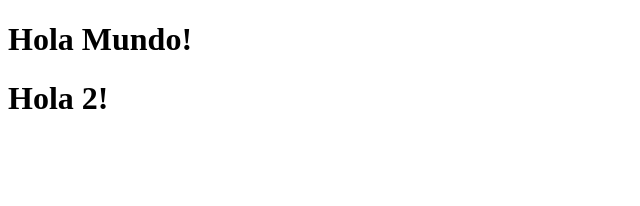
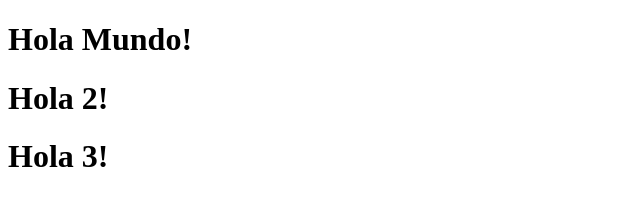
Before and after one commit to aluhxp/Sistema-Practicas, a plain HTML site: page index.html in a window 1280 px wide. Shown: the whole page, without its empty margins (0-640 px from the left). Drawn offline with Linux system fonts and the light colour scheme.

Commit message:
Primer-aluh-lap

```diff
--- a/index.html
+++ b/index.html
@@ -7,5 +7,6 @@
   <body>
     <h1>Hola Mundo!</h1>
     <h1>Hola 2!</h1>
+    <h1>Hola 3!</h1>
   </body>
 </html>
```
